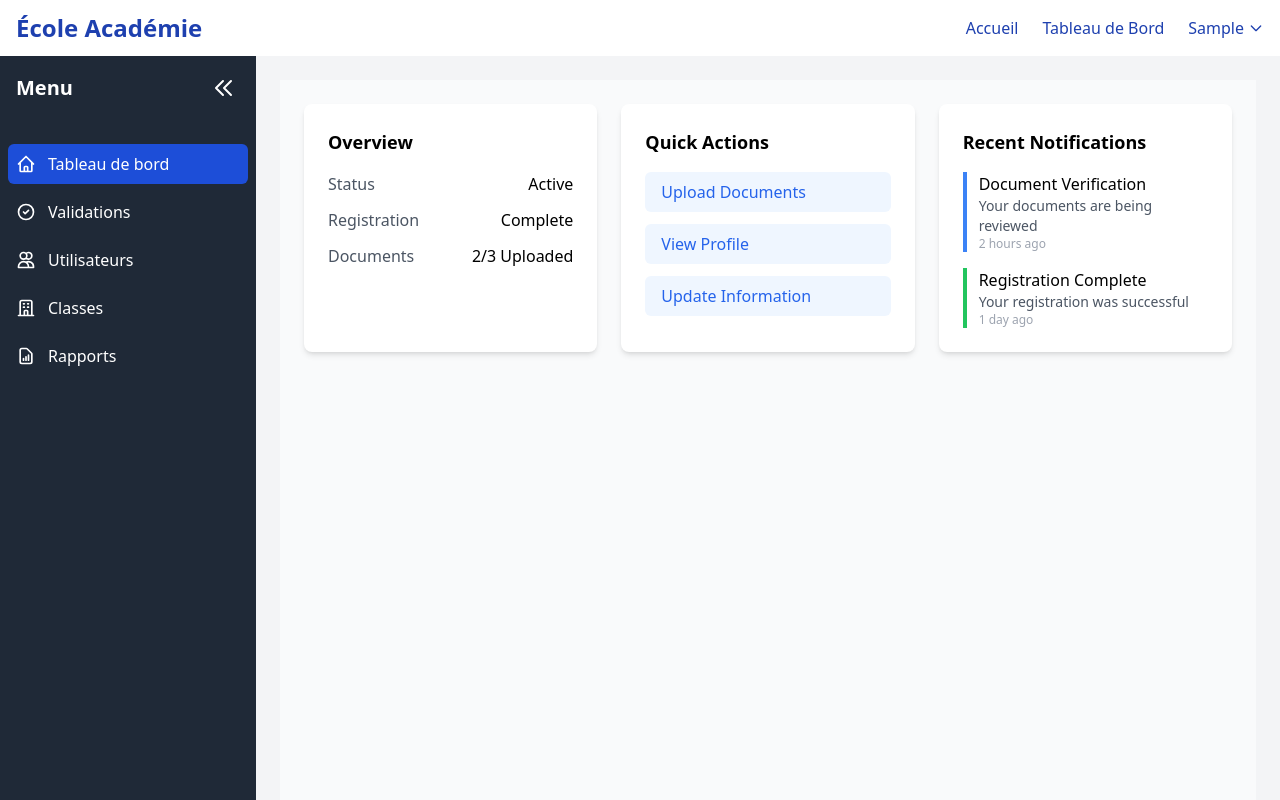
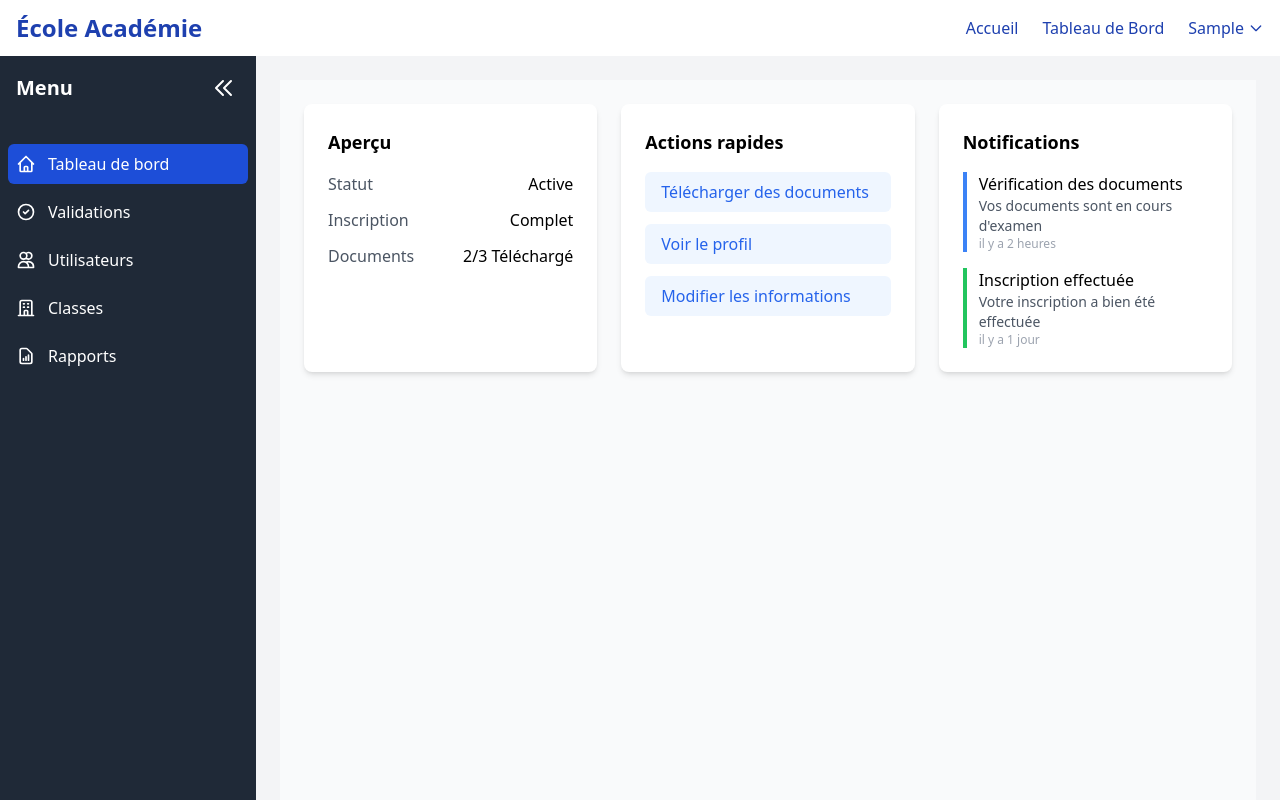
Before and after one commit to BEREKOUTOU/systeme_gestion_scolaire_en_ligne, a React (Vite) app: page /dashboard in a window 1280 px wide. Shown: the top 800 px of the page. Built offline with nearby package versions, Linux system fonts and the light colour scheme; no server answers; sample sign-in values are in the browser's storage.

Commit message:
feat: translate Dashboard component text to French

```diff
--- a/src/pages/Dashboard.jsx
+++ b/src/pages/Dashboard.jsx
@@ -7,52 +7,52 @@ const Dashboard = () => {
         <div className="grid grid-cols-1 md:grid-cols-2 lg:grid-cols-3 gap-6">
           {/* Overview Card */}
           <div className="bg-white p-6 rounded-lg shadow-md">
-            <h3 className="text-lg font-semibold mb-4">Overview</h3>
+            <h3 className="text-lg font-semibold mb-4">Aperçu</h3>
             <div className="space-y-3">
               <div className="flex justify-between items-center">
-                <span className="text-gray-600">Status</span>
+                <span className="text-gray-600">Statut</span>
                 <span className="font-medium">Active</span>
               </div>
               <div className="flex justify-between items-center">
-                <span className="text-gray-600">Registration</span>
-                <span className="font-medium">Complete</span>
+                <span className="text-gray-600">Inscription</span>
+                <span className="font-medium">Complet</span>
               </div>
               <div className="flex justify-between items-center">
                 <span className="text-gray-600">Documents</span>
-                <span className="font-medium">2/3 Uploaded</span>
+                <span className="font-medium">2/3 Téléchargé</span>
               </div>
             </div>
           </div>
 
           {/* Quick Actions Card */}
           <div className="bg-white p-6 rounded-lg shadow-md">
-            <h3 className="text-lg font-semibold mb-4">Quick Actions</h3>
+            <h3 className="text-lg font-semibold mb-4">Actions rapides</h3>
             <div className="space-y-3">
               <button className="w-full text-left px-4 py-2 rounded-md bg-blue-50 text-blue-600 hover:bg-blue-100">
-                Upload Documents
+                Télécharger des documents
               </button>
               <button className="w-full text-left px-4 py-2 rounded-md bg-blue-50 text-blue-600 hover:bg-blue-100">
-                View Profile
+                Voir le profil
               </button>
               <button className="w-full text-left px-4 py-2 rounded-md bg-blue-50 text-blue-600 hover:bg-blue-100">
-                Update Information
+                Modifier les informations
               </button>
             </div>
           </div>
 
           {/* Notifications Card */}
           <div className="bg-white p-6 rounded-lg shadow-md">
-            <h3 className="text-lg font-semibold mb-4">Recent Notifications</h3>
+            <h3 className="text-lg font-semibold mb-4">Notifications </h3>
             <div className="space-y-4">
               <div className="border-l-4 border-blue-500 pl-3">
-                <p className="font-medium">Document Verification</p>
-                <p className="text-sm text-gray-600">Your documents are being reviewed</p>
-                <p className="text-xs text-gray-400">2 hours ago</p>
+                <p className="font-medium">Vérification des documents </p>
+                <p className="text-sm text-gray-600">Vos documents sont en cours d'examen</p>
+                <p className="text-xs text-gray-400">il y a 2 heures</p>
               </div>
               <div className="border-l-4 border-green-500 pl-3">
-                <p className="font-medium">Registration Complete</p>
-                <p className="text-sm text-gray-600">Your registration was successful</p>
-                <p className="text-xs text-gray-400">1 day ago</p>
+                <p className="font-medium">Inscription effectuée</p>
+                <p className="text-sm text-gray-600">Votre inscription a bien été effectuée</p>
+                <p className="text-xs text-gray-400">il y a 1 jour</p>
               </div>
             </div>
           </div>
```
